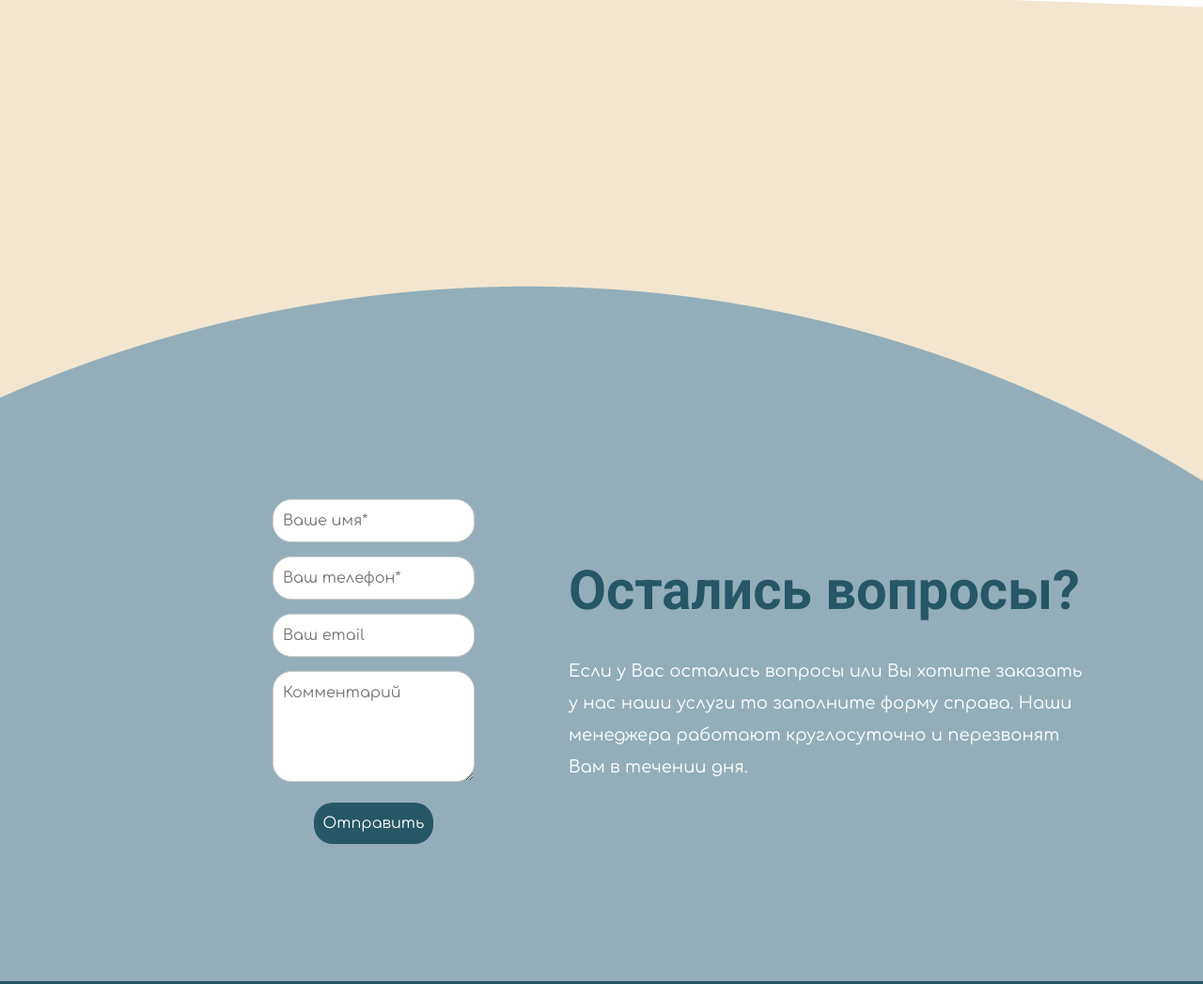
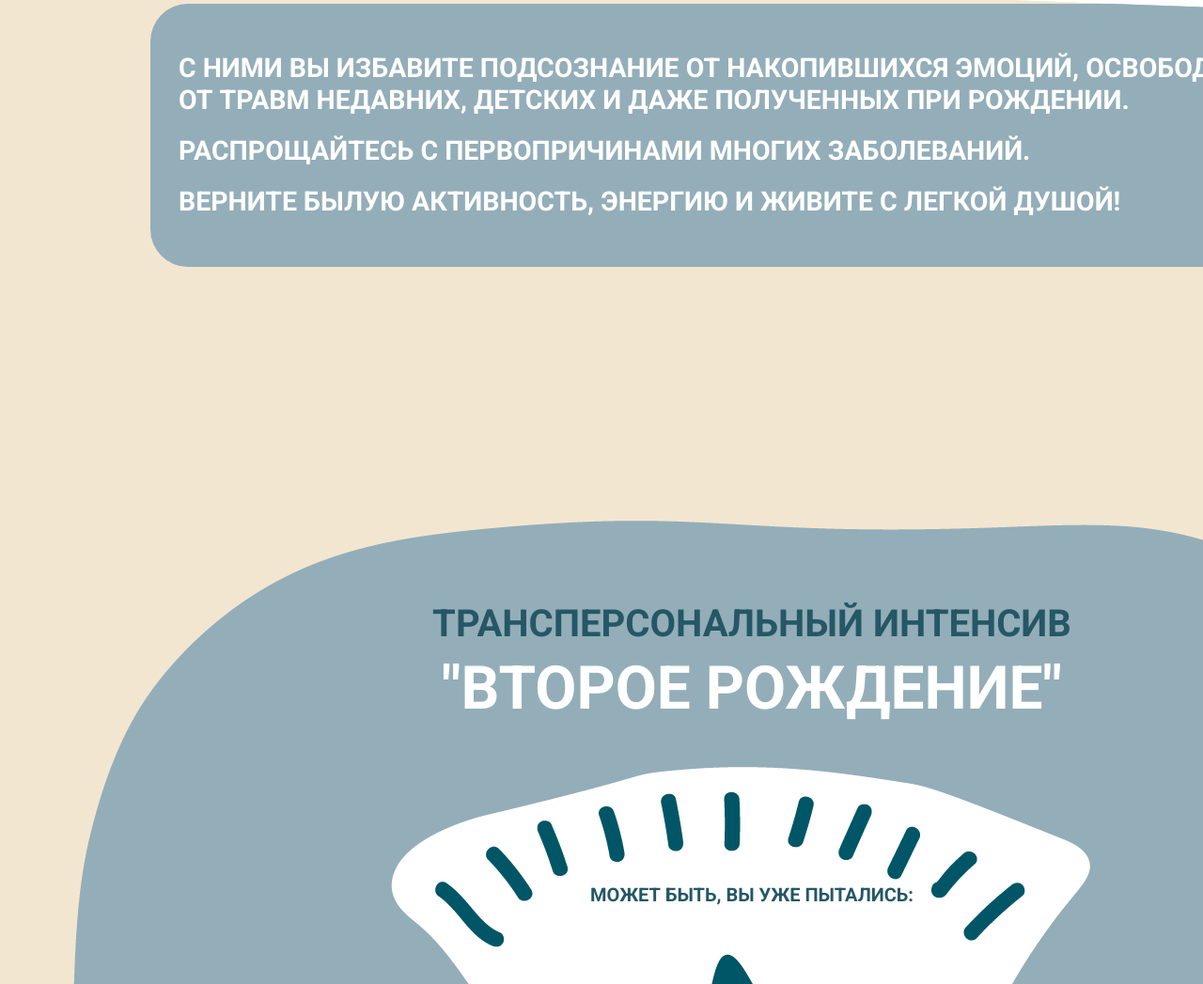
Before and after one commit to AshurMezan/psychology, a website: page services.html in a window 1280 px wide. Shown: the part 2452-3499 px from the top of the page at 94% size. Drawn offline with Linux system fonts and the light colour scheme.

Commit message:
Сделал третий блок

```diff
--- /dev/null
+++ b/SCSS/block/_section_three.scss
@@ -0,0 +1,61 @@
+.section_three_for_services {
+    height: 1500px;
+    background-image: url('../img/sectionServices/legs.png');
+    // url('../img/sectionServices/img_for_section_two.png');
+    background-repeat: no-repeat;
+    background-position: center;
+}
+
+.wrapper_for_section_three{
+    font-family: $font_h;
+    font-weight: 700;
+    width: 785px;
+    height: 350px;
+    text-transform: uppercase;
+    margin: 0 auto;
+    padding-top: 100px;
+
+}
+
+.wrapper_for_section_three__title_one {
+    color: $color_footer;
+    font-size: 40px;
+    line-height: 39.12px;
+    margin-top: 100px;
+    text-align: center;
+}
+.wrapper_for_section_three__title_two {
+    color: $color_white;
+    font-size: 64px;
+    margin-top: 40px;
+    line-height: 19.56px;
+    text-align: center;
+}
+
+.wrapper_for_section_three__title_three {
+    text-align: center;
+    color: $color_footer;
+    font-size: 20px;
+    line-height: 19.56px;
+    margin-top: 200px;
+}
+
+.wrapper_two_for_section_three {
+    width: 1108px;
+    margin: 595px auto 0 auto;
+    text-transform: uppercase;
+    font-size: 24px;
+    font-weight: 700;
+    line-height: 23.47px;
+    font-family: $font_h;
+    color: $color_footer;
+    display: flex;
+    justify-content: space-between;
+
+
+    ol {
+        li {
+            margin: 20px 0 20px 0;
+        }
+    }
+}
--- a/SCSS/block/_section_two.scss
+++ b/SCSS/block/_section_two.scss
@@ -1,5 +1,6 @@
 .section_two_for_services {
     height: 800px;
+    margin-bottom: 140px;
 }
 
 .wrapper_for_section_two_for_services {
@@ -52,6 +53,7 @@
 }
 
 .block_two_in_section_two {
+    z-index: 3;
     position: absolute; // Устанавливаем абсолютное позиционирование для перемещения
     width: 1013px;
     height: 372px;
@@ -84,3 +86,27 @@
     }
 
 }
+
+.block_two_in_section_three {
+    width: 1260px;
+    height: 280px;
+    position: absolute;
+    top: 500px;
+    background-color: $color_gray;
+    color: $color_white;
+    border-radius: 40px;
+    padding: 30px;
+    display: flex;
+    align-content: center;
+    flex-wrap: wrap;
+    font-size: 19px;
+    text-transform: uppercase;
+    font-family: $font_h;
+    font-weight: 700;
+    line-height: 34px;
+
+}
+.wrapper_for_content_in_block_two_in_section_three {
+    margin: 0 auto;
+
+}
--- a/SCSS/main.scss
+++ b/SCSS/main.scss
@@ -6,6 +6,7 @@
 @import "block/section_one";
 @import "block/section_five";
 @import "block/section_two";
+@import "block/section_three";
 
 
 a {
--- a/services.html
+++ b/services.html
@@ -103,20 +103,67 @@
         <section class="section_two_for_services">
           <div class="wrapper_for_section_two_for_services">
             <div class="block_one_in_section_two">
-              <h3 class="titel_for_block_one_in_section_two">В процессе интенсивной шестидневной работы в небольшой группе вы можете:
+              <h3 class="titel_for_block_one_in_section_two">В процессе интенсивной шестидневной работы в небольшой
+                группе вы можете:
               </h3>
-              <p class="content_for_block_one_in_section_two">Освободиться от накопившихся травм <br>Раскрыть свои резервы<br>Повысить работоспособность<br>Вернуться к активной жизни</p>
+              <p class="content_for_block_one_in_section_two">Освободиться от накопившихся травм <br>Раскрыть свои
+                резервы<br>Повысить работоспособность<br>Вернуться к активной жизни</p>
+            </div>
+            <div class="block_two_in_section_two">
+              <h3 class="titel_for_block_one_in_section_two">Специалисты центра применяют проверенные многолетним опытом
+                безопасные и эффективные методики:
+              </h3>
+              <p class="content_for_block_one_in_section_two">Холотропное дыхание<br>Целенаправленную работу с
+                телом<br>Специально подобранные музыкальные программы<br>Технику свободного рисунка</p>
+            </div>
+            <div class="block_two_in_section_three">
+              <div class="wrapper_for_content_in_block_two_in_section_three">
+                <h2>С ними вы избавите подсознание от накопившихся эмоций,
+                  освободитесь от травм недавних, детских и даже полученных
+                  при рождении.</h2>
+                <h2 style="margin: 20px 0px;">Распрощайтесь с первопричинами многих заболеваний.</h2>
+                <h2>Верните былую активность, энергию и живите с легкой душой!</h2>
+              </div>
+            </div>
+          </div>
+        </section>
+
+        <section class="section_three_for_services">
+          <div class="wrapper_for_section_three">
+            <h2 class="wrapper_for_section_three__title_one">Трансперсональный интенсив</h2>
+            <h2 class="wrapper_for_section_three__title_two">"Второе рождение"</h2>
+            <h3 class="wrapper_for_section_three__title_three">Может быть, Вы уже пытались:</h3>
           </div>
 
-            <div class="block_two_in_section_two">
-              <h3 class="titel_for_block_one_in_section_two">Специалисты центра применяют проверенные многолетним опытом безопасные и эффективные методики:
-              </h3>
-              <p class="content_for_block_one_in_section_two">Холотропное дыхание<br>Целенаправленную работу с телом<br>Специально подобранные музыкальные программы<br>Технику свободного рисунка</p>
-            </div>
-          </div>
+          <div class="wrapper_two_for_section_three">
+            <ol style="width: 395px; height: 325px;">
+              <li>ограничивать себя в количестве пищи,</li>
+              <li>прекращать есть после шести вечера,</li>
+              <li>ограничивать или прекращать есть мучное,</li>
+              <li>запрещать себе есть сладкое,</li>
+              <li>исключать жирную пищу как источник калорий,</li>
+            </ol>
+
+            <ol style="width: 445px; height: 390px;">
+              <li>применять физические упражнения для «сжигания» жира</li>
+              <li>периодически использовать разгрузочные дни или голодание</li>
+              <li>«вытапливать» жир тепловыми процедурами (баня, термическое белье)</li>
+              <li>использовать массаж для разрушения жировых конгломератов и активизации обмена веществ.</li>
+            </ol>
 
 
 
+
+
+
+
+
+
+
+
+
+
+          </div>
         </section>
 
 
```
Also changed, not shown: css/main.css, css/main.min.css, img/sectionServices/legs.png (added), 2 other files. Lines whose indentation alone changed are shown as unchanged.
